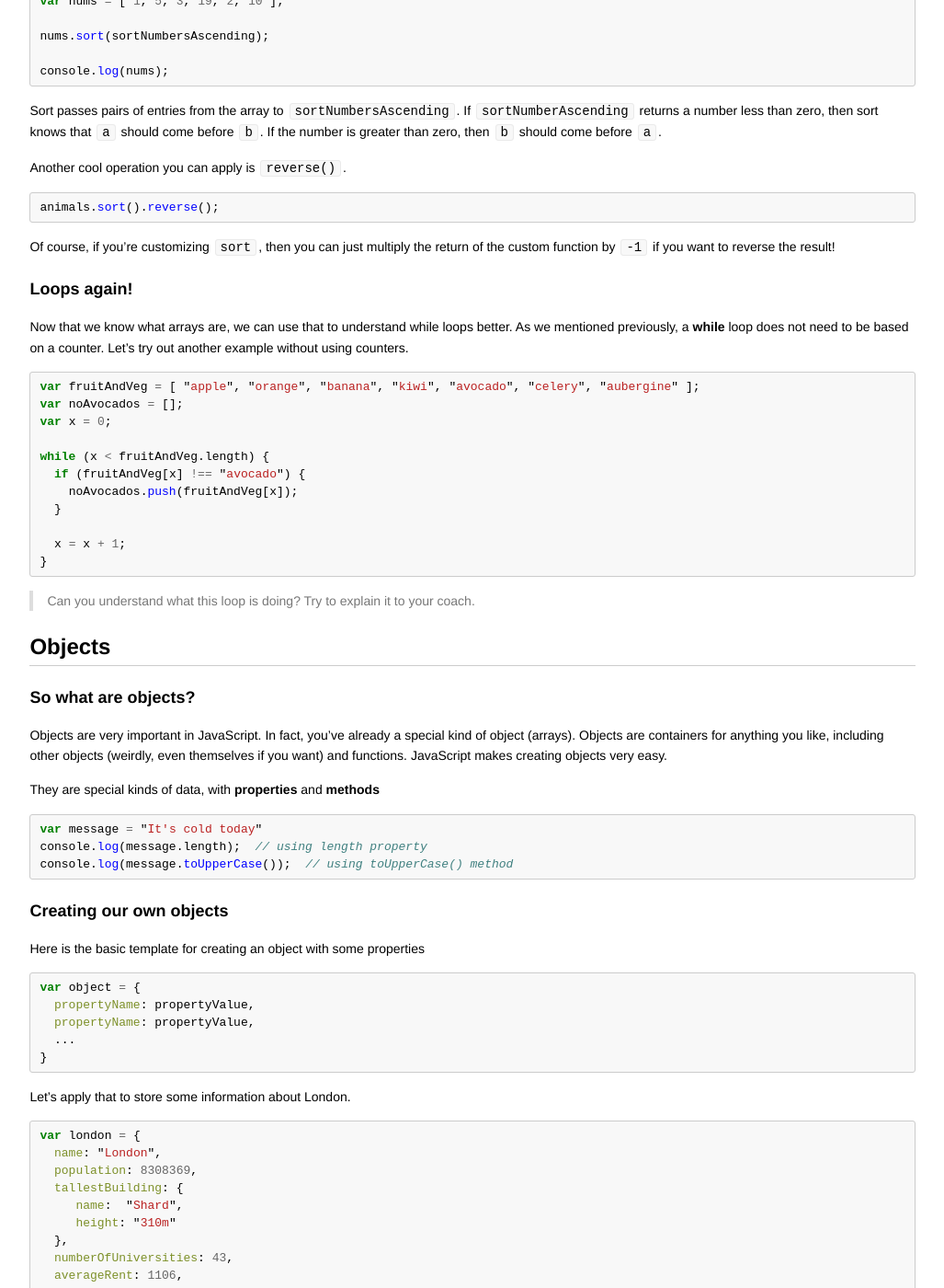
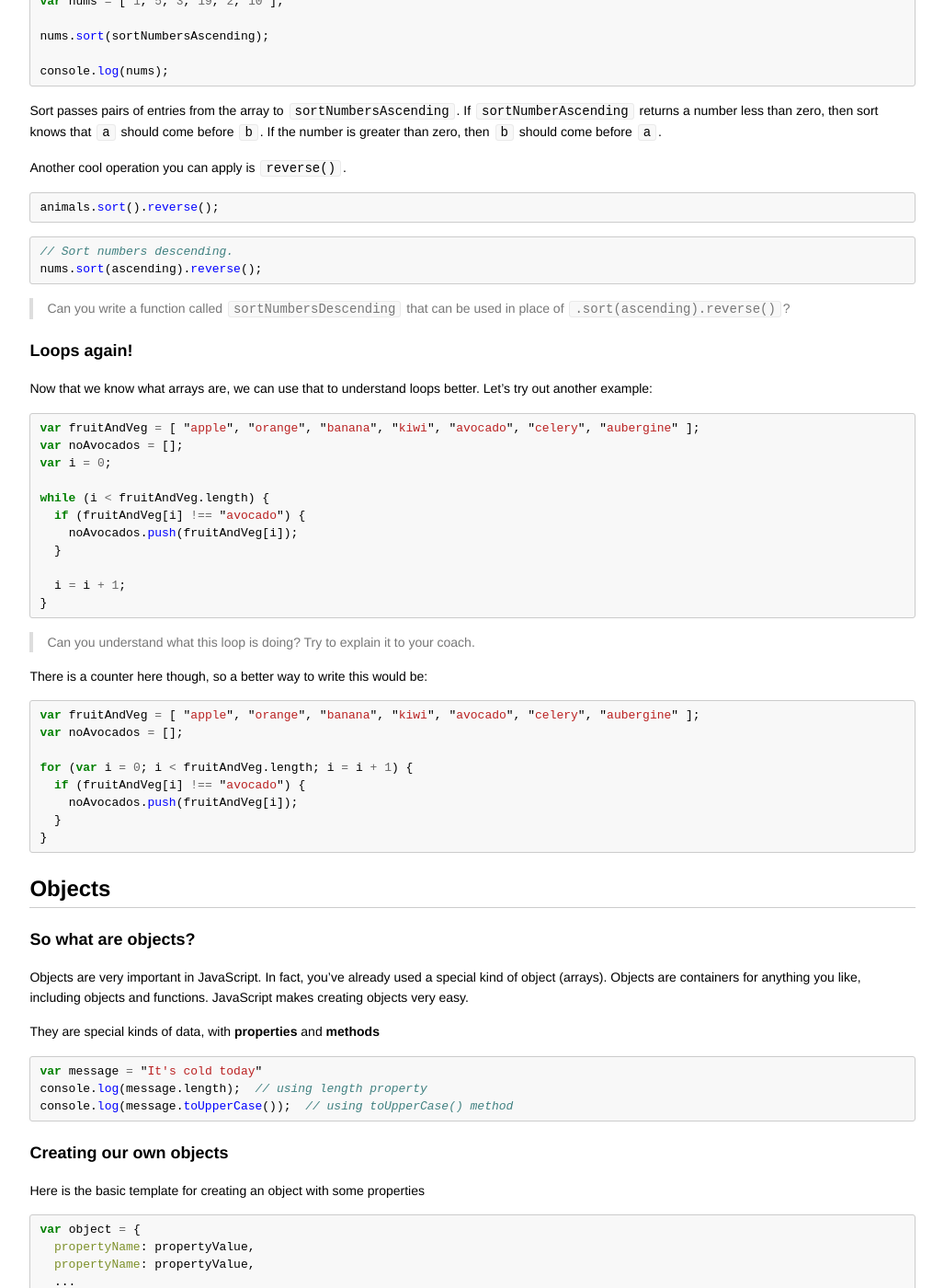
Before and after one commit to codebar/tutorials, a Jekyll site: the page built from js/lesson2/tutorial.md, in a window 1280 px wide and 1400 px high, scrolled down 3618 px. Shown: the whole window at 92% size, without its empty margins (126-1153 px from the left). Built offline with Jekyll 4.4.1, drawn with Linux system fonts in a browser that asks for light colours; Markdown is read by kramdown in place of the engine named in the settings.

Commit message:
Code review updates.

````diff
--- a/js/lesson2/tutorial.md
+++ b/js/lesson2/tutorial.md
@@ -192,32 +192,53 @@ Another cool operation you can apply is `reverse()`.
 animals.sort().reverse();
 ```
 
-Of course, if you're customizing `sort`, then you can just multiply the return of the custom function by `-1` if you want to reverse the result!
+```js
+// Sort numbers descending.
+nums.sort(ascending).reverse();
+```
+
+> Can you write a function called `sortNumbersDescending` that can be used in place of `.sort(ascending).reverse()`?
 
 ### Loops again!
 
-Now that we know what arrays are, we can use that to understand while loops better. As we mentioned previously, a **while** loop does not need to be based on a counter. Let's try out another example without using counters.
+Now that we know what arrays are, we can use that to understand loops better. Let's try out another example:
 
 ```js
 var fruitAndVeg = [ "apple", "orange", "banana", "kiwi", "avocado", "celery", "aubergine" ];
 var noAvocados = [];
-var x = 0;
+var i = 0;
 
-while (x < fruitAndVeg.length) {
-  if (fruitAndVeg[x] !== "avocado") {
-    noAvocados.push(fruitAndVeg[x]);
+while (i < fruitAndVeg.length) {
+  if (fruitAndVeg[i] !== "avocado") {
+    noAvocados.push(fruitAndVeg[i]);
   }
 
-  x = x + 1;
+  i = i + 1;
 }
 ```
 
 > Can you understand what this loop is doing? Try to explain it to your coach.
 
+
+There is a counter here though, so a better way to write this would be:
+
+```js
+var fruitAndVeg = [ "apple", "orange", "banana", "kiwi", "avocado", "celery", "aubergine" ];
+var noAvocados = [];
+
+for (var i = 0; i < fruitAndVeg.length; i = i + 1) {
+  if (fruitAndVeg[i] !== "avocado") {
+    noAvocados.push(fruitAndVeg[i]);
+  }
+}
+```
+
+
+
 ## Objects
 
 ### So what are objects?
-Objects are very important in JavaScript. In fact, you've already a special kind of object (arrays). Objects are containers for anything you like, including other objects (weirdly, even themselves if you want) and functions. JavaScript makes creating objects very easy.
+Objects are very important in JavaScript. In fact, you've already used a special kind of object (arrays). Objects are containers for anything you like, including objects and functions. JavaScript makes creating objects very easy.
 
 They are special kinds of data, with **properties** and **methods**
 
````
Also changed, not shown: js/lesson1/tutorial.md (+6 -6 lines).
